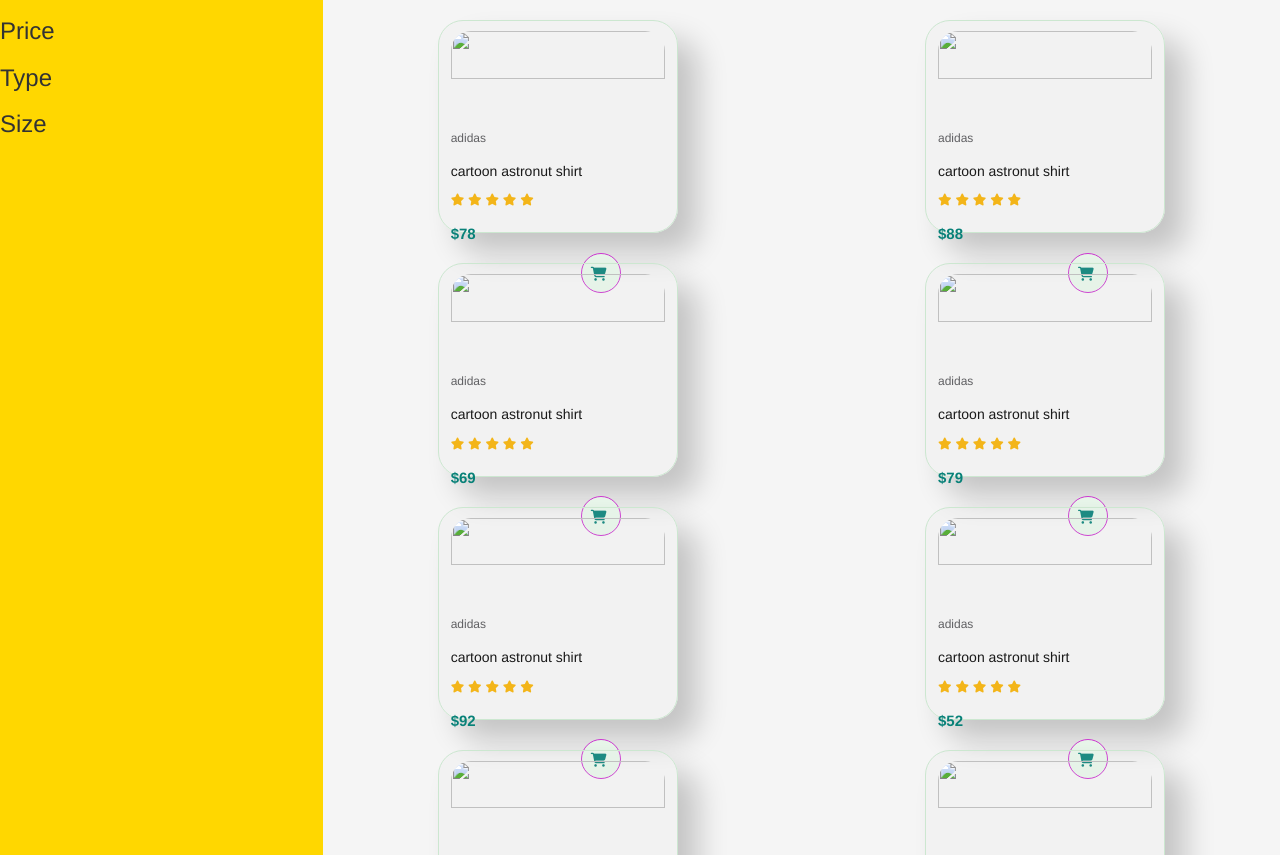
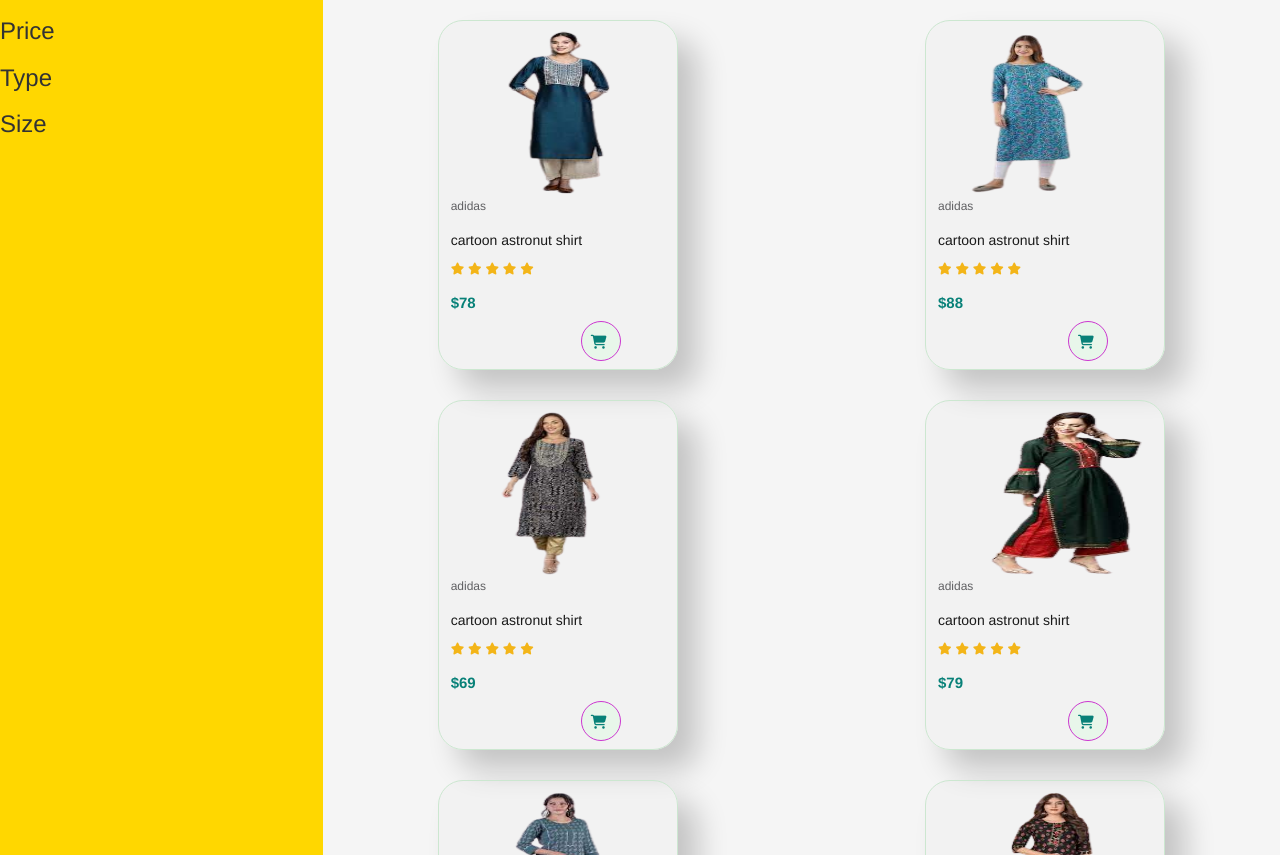
Before and after one commit to pavanofficiall/mauli_creation, a plain HTML site: page shop.html in a window 1280 px wide. Shown: the part 477-1332 px from the top of the page. Drawn offline with nearby package versions, Linux system fonts and the light colour scheme; files whose address does not match are found by name.

Commit message:
Update shop.html

```diff
--- a/shop.html
+++ b/shop.html
@@ -17,7 +17,7 @@
 
 <section id="navbar">
       <div id="pro-nav">
-          <img src="img/icon/looogo.png" alt="">
+          <img src="looogo.png" alt="">
          <div id="nav-links">
           <a href="index.html">Home</a>
           <a href="shop.html">Shop</a>
@@ -54,7 +54,7 @@
 
         <div class="pro-container">
           <div class="pro">
-            <img src="img/cloths/f1.png" alt="">
+            <img src="f1.png" alt="">
             <div class="des">
               <span>adidas</span>
             <h5>cartoon astronut shirt</h5>
@@ -70,7 +70,7 @@
             </div>
           </div>
           <div class="pro">
-            <img src="img/cloths/f2.png" alt="">
+            <img src="f2.png" alt="">
             <div class="des">
               <span>adidas</span>
             <h5>cartoon astronut shirt</h5>
@@ -86,7 +86,7 @@
             </div>
           </div>
           <div class="pro">
-            <img src="img/cloths/f3.png" alt="">
+            <img src="f3.png" alt="">
             <div class="des">
               <span>adidas</span>
             <h5>cartoon astronut shirt</h5>
@@ -102,7 +102,7 @@
             </div>
           </div>
           <div class="pro">
-            <img src="img/cloths/f4.png" alt="">
+            <img src="f4.png" alt="">
             <div class="des">
               <span>adidas</span>
             <h5>cartoon astronut shirt</h5>
@@ -118,7 +118,7 @@
             </div>
           </div>
           <div class="pro">
-            <img src="img/cloths/f5.png" alt="">
+            <img src="f5.png" alt="">
             <div class="des">
               <span>adidas</span>
             <h5>cartoon astronut shirt</h5>
@@ -134,7 +134,7 @@
             </div>
           </div>
           <div class="pro">
-            <img src="img/cloths/f6.png" alt="">
+            <img src="f6.png" alt="">
             <div class="des">
               <span>adidas</span>
             <h5>cartoon astronut shirt</h5>
@@ -150,7 +150,7 @@
             </div>
           </div>
           <div class="pro">
-            <img src="img/cloths/f7.png" alt="">
+            <img src="f7.png" alt="">
             <div class="des">
               <span>adidas</span>
             <h5>cartoon astronut shirt</h5>
@@ -166,7 +166,7 @@
             </div>
           </div>
           <div class="pro">
-            <img src="img/cloths/f7.png" alt="">
+            <img src="f7.png" alt="">
             <div class="des">
               <span>adidas</span>
             <h5>cartoon astronut shirt</h5>
@@ -183,7 +183,7 @@
           </div>
 
           <div class="pro">
-            <img src="img/cloths/f7.png" alt="">
+            <img src="f7.png" alt="">
             <div class="des">
               <span>adidas</span>
             <h5>cartoon astronut shirt</h5>
```
